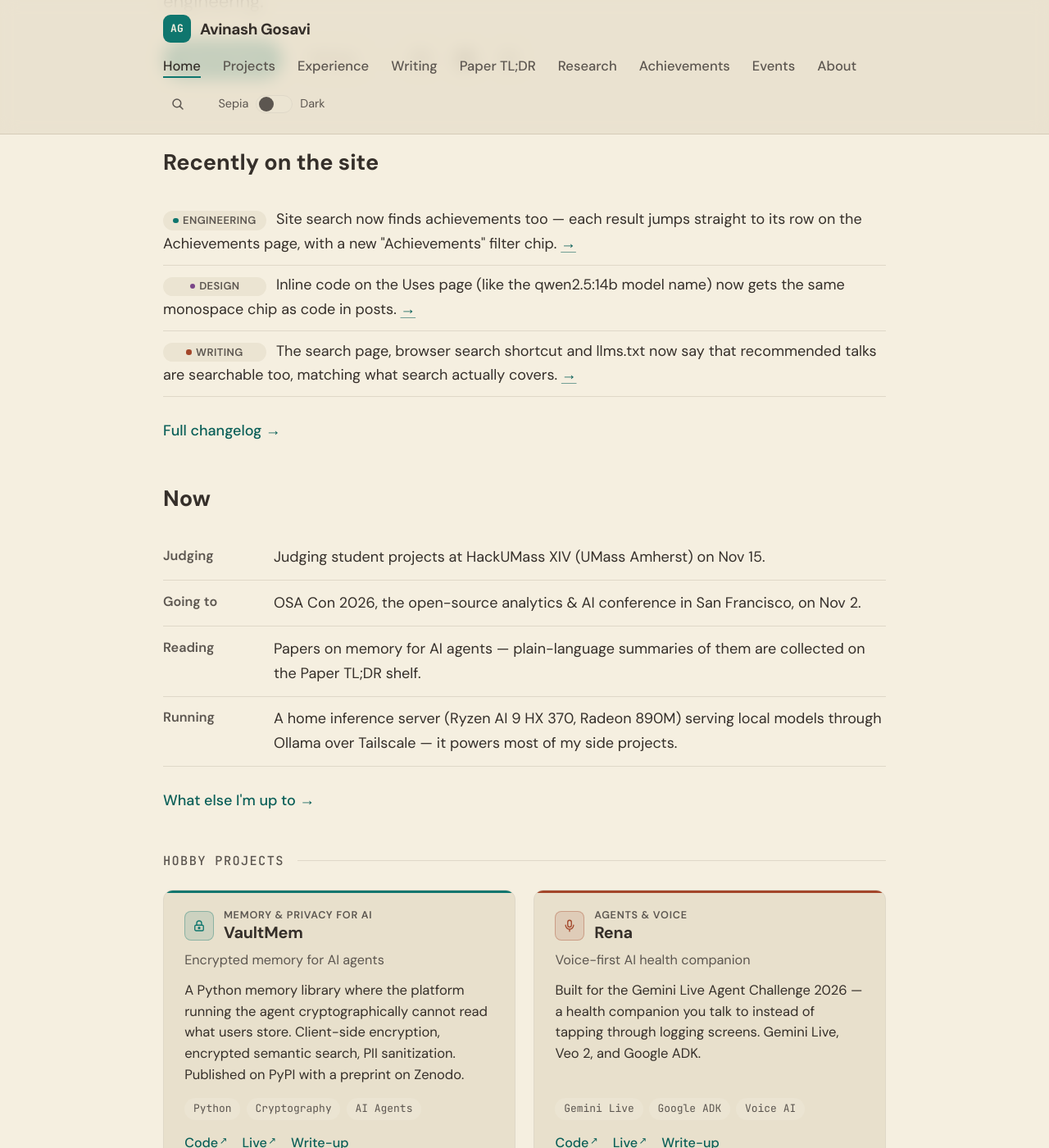
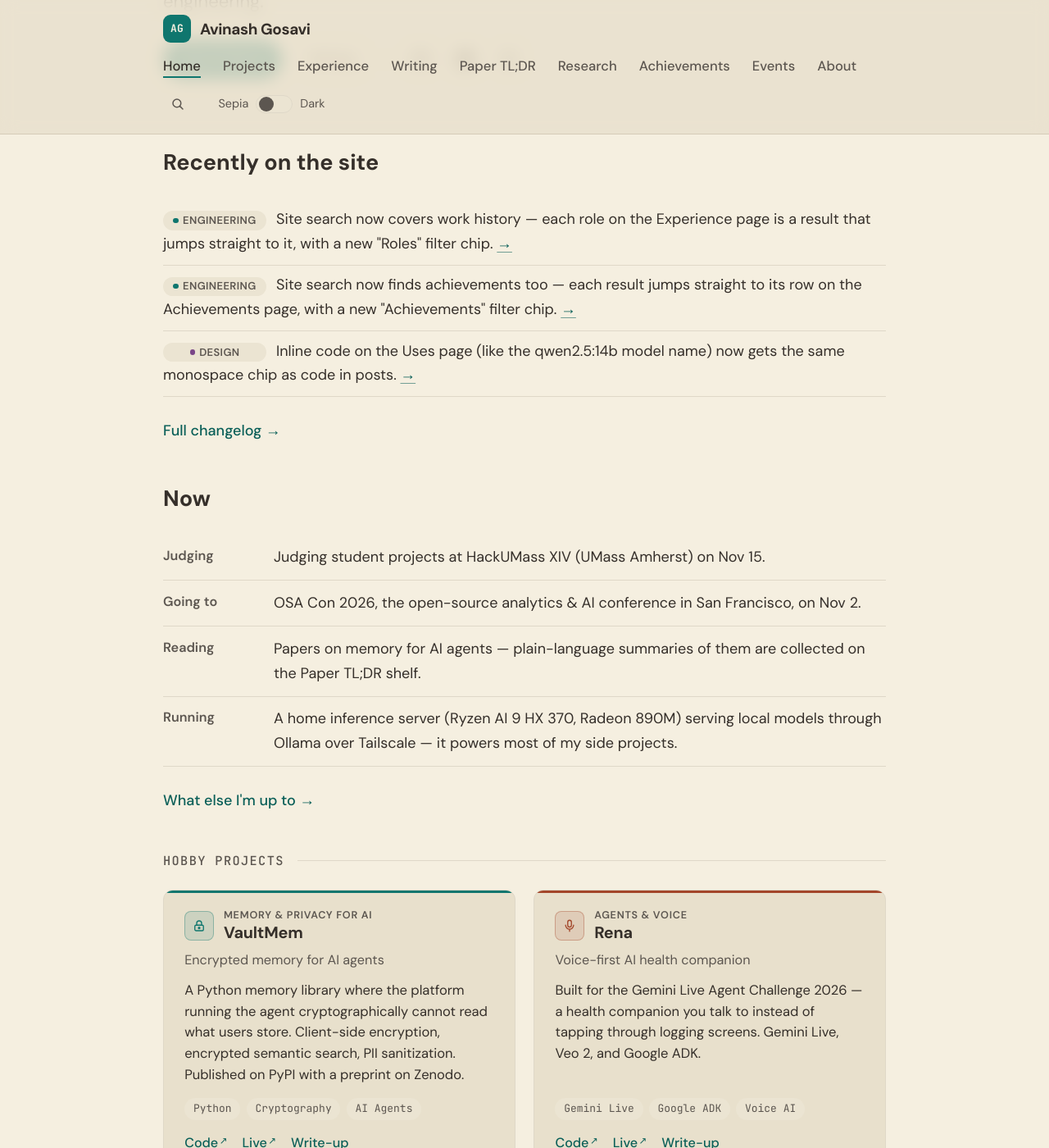
Before and after one commit to aag1091-alt/avinashgosavi.com, a Jekyll site: the page built from index.md, in a window 1280 px wide and 1400 px high, scrolled down 559 px. Shown: the whole window at 82% size. Built offline with Jekyll 4.4.1, drawn with Linux system fonts in a browser that asks for light colours.

Commit message:
Engineering: work roles in site search with deep links (/search/, /experience/)
Co-Authored-By: Claude <noreply@anthropic.com>

```diff
--- a/_data/changelog.yml
+++ b/_data/changelog.yml
@@ -1,5 +1,9 @@
 # Public changelog shown on /changelog and (latest 3) on the homepage.
 # Newest first. desk: Writing | Design | Engineering
+- date: 2026-10-27
+  desk: Engineering
+  text: Site search now covers work history — each role on the Experience page is a result that jumps straight to it, with a new "Roles" filter chip.
+  link: /search/?q=Kafka&type=Role
 - date: 2026-10-27
   desk: Engineering
   text: Site search now finds achievements too — each result jumps straight to its row on the Achievements page, with a new "Achievements" filter chip.
--- a/assets/css/style.css
+++ b/assets/css/style.css
@@ -1951,6 +1951,12 @@ h2.has-anchor:target {
 /* Achievement rows (search results link /achievements/#ach-…): bar only, no tint */
 .achievement[id] { scroll-margin-top: 5rem; }
 .achievement:target {
+  box-shadow: inset 3px 0 0 var(--accent);
+  padding-left: 0.85rem;
+}
+/* Experience roles (search results link /experience/#role-…): bar only, no tint */
+.timeline-role[id] { scroll-margin-top: 5rem; }
+.timeline-role:target {
   box-shadow: inset 3px 0 0 var(--accent);
   padding-left: 0.85rem;
 }
@@ -2161,6 +2167,8 @@ h1, h2, h3, .post-title, .hero-title, .paper-title, .tldr-title,
   .event-row:target,
   .post-content .glossary-term:target,
   .paper:target,
+  .achievement:target,
+  .timeline-role:target,
   .project-card:target,
   .post-content :is(h2, h3)[id]:target,
   h2.has-anchor:target { outline: 2px solid Highlight; outline-offset: 2px; }
--- a/llms.txt
+++ b/llms.txt
@@ -41,7 +41,7 @@ Every post is also available as plain Markdown: add `.md` to its URL in place of
 - [Upcoming events calendar]({{ "/events.ics" | absolute_url }}): iCalendar feed of upcoming events (subscribe in any calendar app)
 - [Uses]({{ "/uses/" | absolute_url }}): hardware, home inference server, tools and hosting stack
 - [Now]({{ "/now/" | absolute_url }}): current focus
-- [Search]({{ "/search/" | absolute_url }}): search posts, projects, papers, recommended talks, events, achievements and pages (?q=…)
+- [Search]({{ "/search/" | absolute_url }}): search posts, projects, papers, recommended talks, events, achievements, work roles and pages (?q=…)
 - [Search index]({{ "/search.json" | absolute_url }}): JSON list of every post (with text), page, project, paper, recommended talk and event
 - [OpenSearch description]({{ "/opensearch.xml" | absolute_url }}): search the site from a browser address bar (/search/?q=…)
 - [Changelog]({{ "/changelog/" | absolute_url }}): what changed on the site recently
```
Also changed, not shown: experience.md (+2 -1 lines), opensearch.xml (+1 -1 lines), search.json (+14 -0 lines), search.md (+4 -4 lines).
